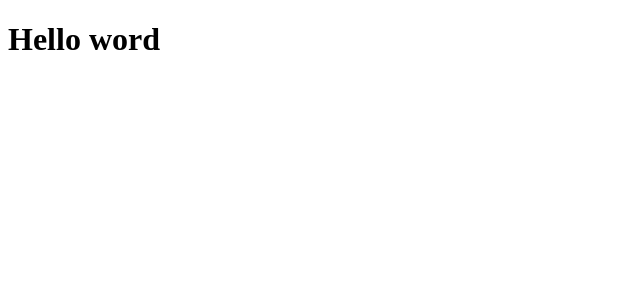
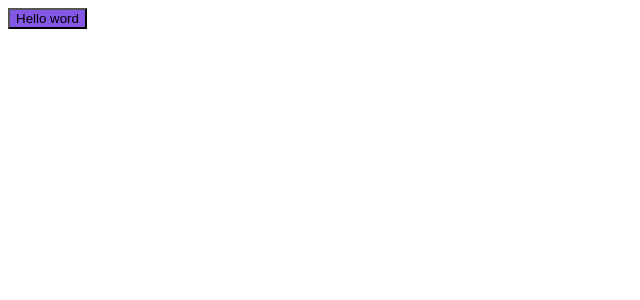
Before and after one commit to MatheusBalestreiro/react-ignite-shop, a Next.js app: page / in a window 1280 px wide. Shown: the top 300 px of the page, without its empty margins (0-640 px from the left). Built offline with nearby package versions, Linux system fonts and the light colour scheme.

Commit message:
Configurando Stitches

```diff
--- a/package.json
+++ b/package.json
@@ -9,6 +9,7 @@
     "lint": "next lint"
   },
   "dependencies": {
+    "@stitches/react": "^1.2.8",
     "@types/react-dom": "18.2.4",
     "eslint": "8.40.0",
     "eslint-config-next": "13.4.1",
--- a/src/pages/_document.tsx
+++ b/src/pages/_document.tsx
@@ -1,3 +1,4 @@
+import { getCssText } from '@/styles';
 import { Html, Head, Main, NextScript } from 'next/document'
 
 export default function Document() {
@@ -7,6 +8,8 @@ export default function Document() {
       <link rel="preconnect" href="https://fonts.googleapis.com" />
       <link rel="preconnect" href="https://fonts.gstatic.com" crossOrigin="anonymous" />
       <link href="https://fonts.googleapis.com/css2?family=Roboto+Mono:wght@700&family=Roboto:wght@400;700&display=swap" rel="stylesheet" />
+
+      <style id='stitches' dangerouslySetInnerHTML={{ __html: getCssText }}></style>
       </Head>
       <body>
         <Main/>
--- a/src/pages/index.tsx
+++ b/src/pages/index.tsx
@@ -1,5 +1,11 @@
+import { styled } from "../styles"
+
+const Button = styled('button',{
+  backgroundColor: '$rocketseat'
+})
+
 export default function Home() {
   return (
-    <h1>Hello word</h1>
+    <Button>Hello word</Button>
   )
 }
--- /dev/null
+++ b/src/styles/index.ts
@@ -0,0 +1,18 @@
+import { createStitches } from '@stitches/react'
+
+export const {
+  config,
+  styled,
+  css,
+  globalCss,
+  keyframes,
+  getCssText,
+  theme,
+  createTheme,
+} = createStitches({
+  theme: {
+    colors:{
+      rocketseat: '#8257e6'
+    }
+  }
+})
```
Also changed, not shown: 1 other file (tests, documents, lock files or other folders).
